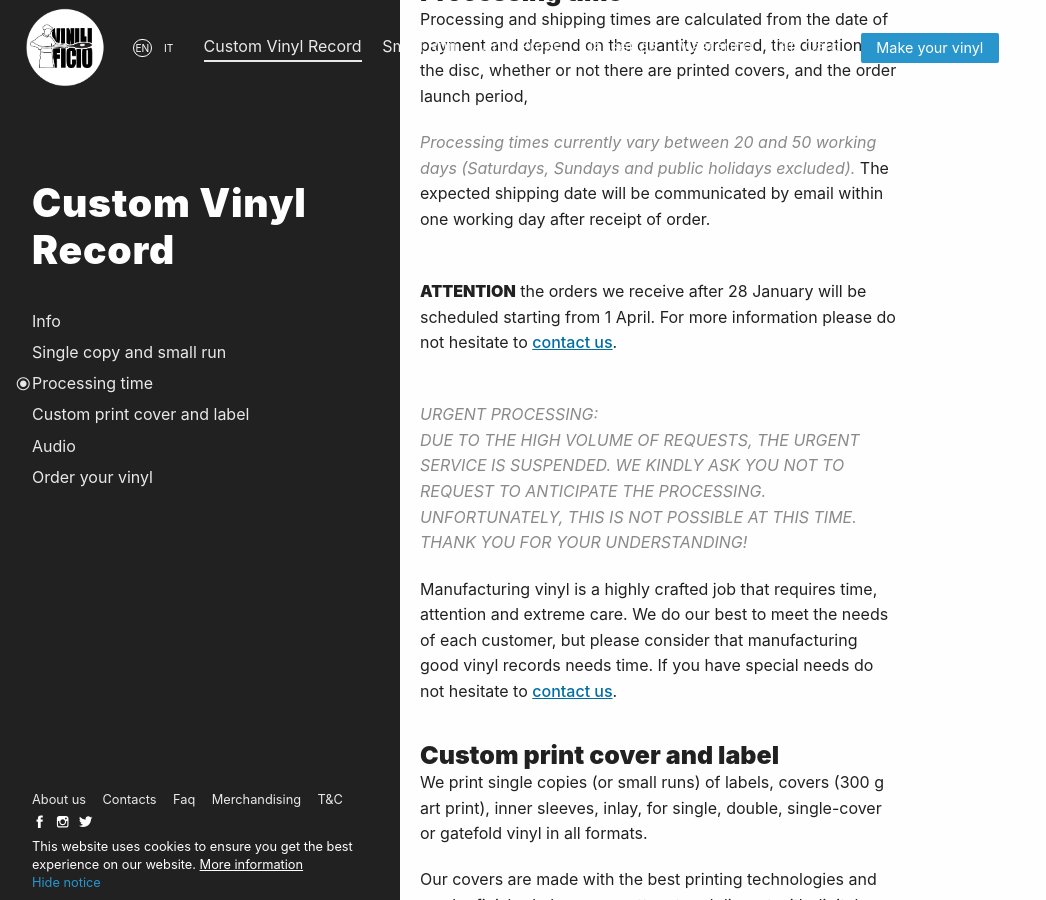
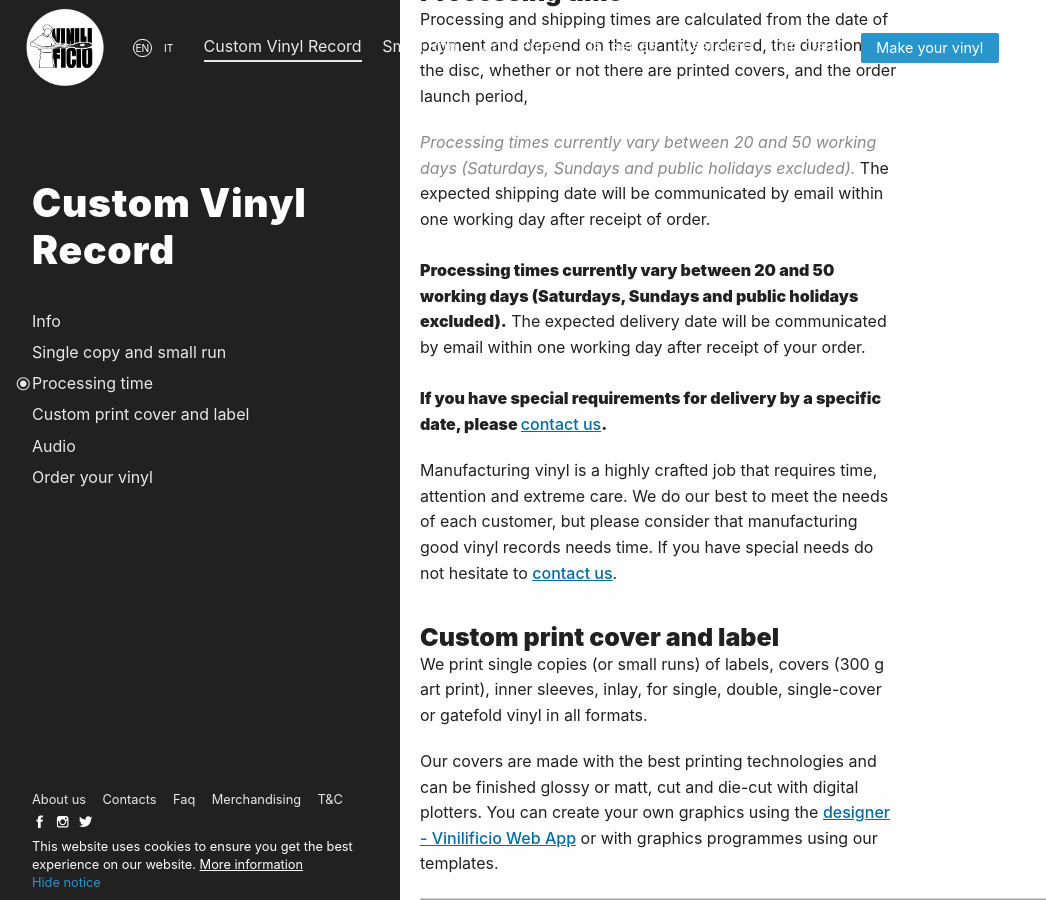
Before and after one commit to Vinilificio/vinilificio.com, a Jekyll site: the page built from en/single-copy.md, in a window 1280 px wide and 900 px high, scrolled down 2138 px. Shown: the whole window, without its empty margins (0-1046 px from the left). Built offline with Jekyll 4.4.1, drawn with Linux system fonts in a browser that asks for light colours; nearby versions of some CDN libraries; comment, search, counter and statistics services are not loaded; grey boxes are pictures that could not be loaded.

Commit message:
production timing

```diff
--- a/en/single-copy.md
+++ b/en/single-copy.md
@@ -72,14 +72,10 @@ Processing and shipping times are calculated from the date of payment and depend
 <i>Processing times currently vary between 20 and 50 working days (Saturdays, Sundays and public holidays excluded).</i> The expected shipping date will be communicated by email within one working day after receipt of order.
 <br>
 <br>
-
-<b>ATTENTION</b> the orders we receive after 28 January will be scheduled starting from 1 April. For more information please do not hesitate to [contact us](/en/contacts/).
+**Processing times currently vary between 20 and 50 working days (Saturdays, Sundays and public holidays excluded).** The expected delivery date will be communicated by email within one working day after receipt of your order.
 <br>
 <br>
-
-
-*URGENT PROCESSING:* <br>
-_DUE TO THE HIGH VOLUME OF REQUESTS, THE URGENT SERVICE IS SUSPENDED. WE KINDLY ASK YOU NOT TO REQUEST TO ANTICIPATE THE PROCESSING. UNFORTUNATELY, THIS IS NOT POSSIBLE AT THIS TIME. THANK YOU FOR YOUR UNDERSTANDING!_
+**If you have special requirements for delivery by a specific date, please [contact us](/en/contacts/).**
 
 <!-- availability is extremely limited and depends on the time of year and order configuration. Please write to us for availability and costs.-->
 
```
